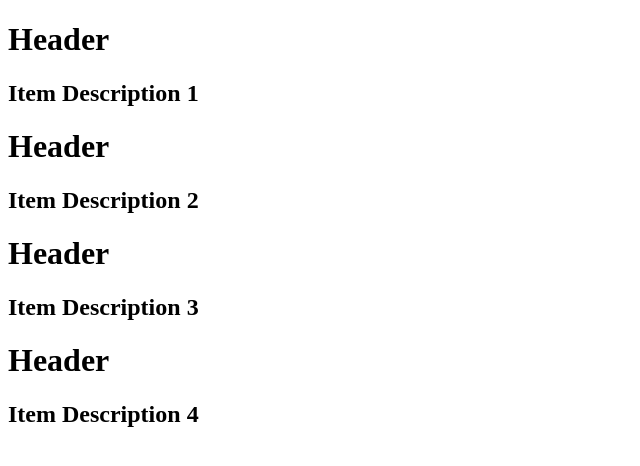
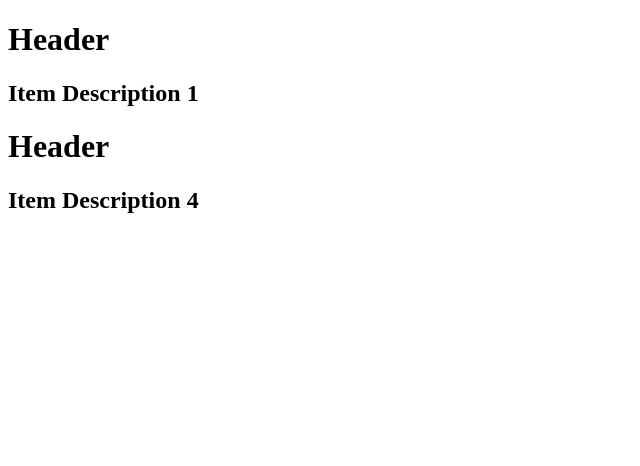
Before and after one commit to TarasovArtem/Pug, a plain HTML site: page develop/templates/template_2.html in a window 1280 px wide. Shown: the whole page, without its empty margins (0-640 px from the left). Drawn offline with Linux system fonts and the light colour scheme.

Commit message:
test: remove sections

```diff
--- a/develop/templates/template_2.html
+++ b/develop/templates/template_2.html
@@ -14,16 +14,6 @@
 
     <h1>Header</h1>
     <section>
-        <h2>Item Description 2</h2>
-   </section>
-
-    <h1>Header</h1>
-    <section>
-        <h2>Item Description 3</h2>
-   </section>
-
-    <h1>Header</h1>
-    <section>
         <h2>Item Description 4</h2>
    </section>
 </body>
```
